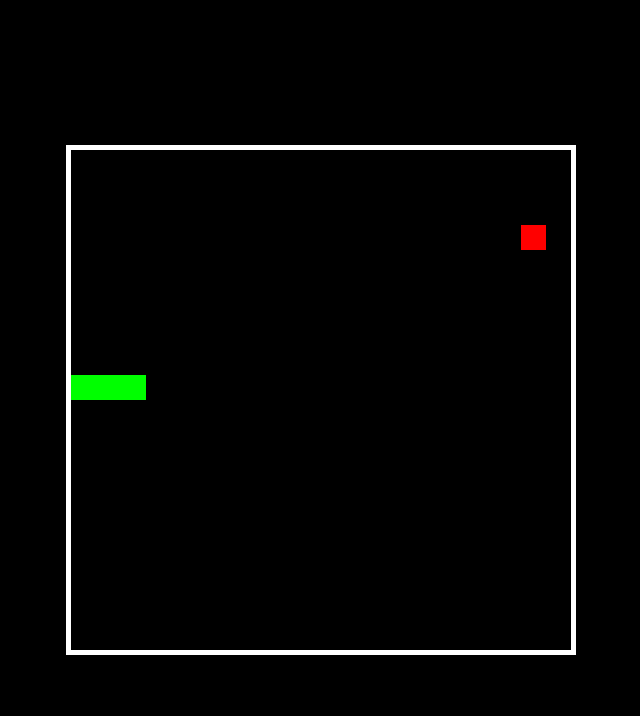
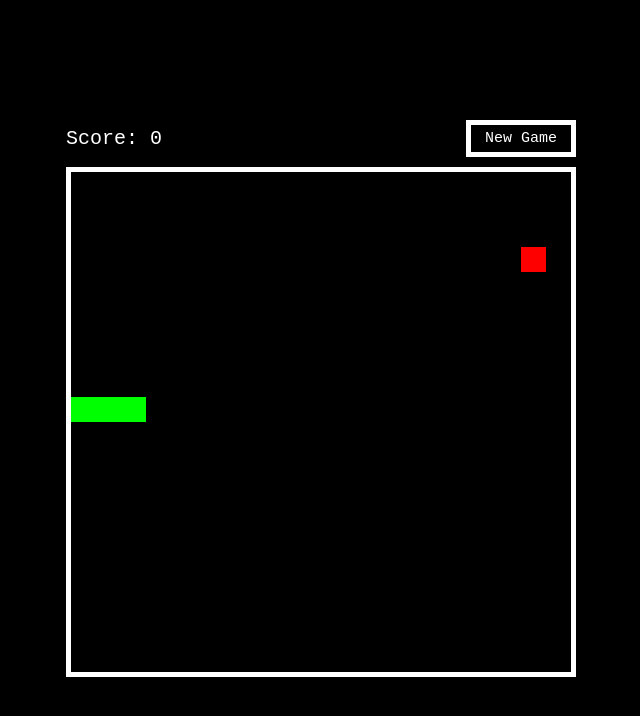
Before and after one commit to asemarian/snake, a plain HTML site: page index.html in a window 1280 px wide. Shown: the whole page, without its empty margins (319-959 px from the left). Drawn offline with Linux system fonts and the light colour scheme.

Commit message:
keeping track of the score + new game button

```diff
--- a/index.html
+++ b/index.html
@@ -9,9 +9,17 @@
 </head>
 
 <body>
-    <canvas width="500" height="500">
-        Your browser does not support HTML5 Canvas.
-    </canvas>
+    <main>
+        <section>
+            <p>Score: 0</p>
+            <button id="new-game">New Game</button>
+        </section>
+        <section>
+            <canvas width="500" height="500">
+                Your browser does not support HTML5 Canvas.
+            </canvas>
+        </section>
+    </main>
     <script src="script.js"></script>
 </body>
 
--- a/script.js
+++ b/script.js
@@ -1,12 +1,18 @@
 const canvas = document.querySelector("canvas");
 
 const context = canvas.getContext("2d");
+const startGameButton = document.querySelector("#start");
+const newGameButton = document.querySelector("#new-game");
+
+const currentScore = document.querySelector("p");
 
 const cell = 25;
+let score = 0;
+let highScore = localStorage.getItem("highScore") || 0;
 
 // context.fillStyle = "magenta";
 // context.fillRect(9 * cell, 9 * cell, cell, cell);
-const snake = [
+let snake = [
     {
         x: 9 * cell,
         y: 9 * cell
@@ -20,6 +26,8 @@ const snake = [
         y: 9 * cell
     }
 ];
+
+
 
 let direction = "left";
 document.addEventListener("keydown", ({ keyCode }) => {
@@ -57,7 +65,8 @@ const endGame = () => {
     }
 
 }
-const interval = setInterval(() => {
+
+const game = () => {
     // clear screen
     context.fillStyle = "black";
     context.fillRect(0, 0, 500, 500);
@@ -150,7 +159,7 @@ const interval = setInterval(() => {
         }
         if (snake.some(cell => head.x === cell.x && head.y === cell.y)) {
             context.fillStyle = "#00000080";
-            context.fillRect(0, 0, 500, 500)
+            context.fillRect(0, 0, 500, 500);
             clearInterval(interval);
         }
         snake.pop();
@@ -160,6 +169,10 @@ const interval = setInterval(() => {
     if (head.x === food.x && head.y === food.y) {
         snake.push(food)
         food = getRandomPosition();
+        score++;
+        currentScore.textContent = score > highScore ? `New High Score: ${score}` : `Score: ${score}`;
+        highScore = score > highScore ? score : highScore;
+        localStorage.setItem("highScore", highScore);
     }
 
     // self collision detection
@@ -169,4 +182,26 @@ const interval = setInterval(() => {
     //     }
     // }
 
-}, 100);
+}
+
+let interval = setInterval(game, 100);
+let newInterval;
+newGameButton.onclick = () => {
+    snake = [
+        {
+            x: 9 * cell,
+            y: 9 * cell
+        },
+        {
+            x: 10 * cell,
+            y: 9 * cell
+        },
+        {
+            x: 11 * cell,
+            y: 9 * cell
+        }
+    ];
+    direction = "left";
+    food = getRandomPosition();
+    window.location.reload();
+}
--- a/style.css
+++ b/style.css
@@ -12,6 +12,41 @@ body {
     place-items: center;
 }
 
+main {
+    display: flex;
+    flex-direction: column;
+}
+
+main > section:first-child {
+    display: flex;
+    color: white;
+    font-family: monospace;
+    margin-bottom: 10px;
+}
+
+main > section:first-child > p {
+    margin-right: auto;
+    display: grid;
+    place-items: center;
+    font-size: 20px;
+}
+
+button {
+    background-color: transparent;
+    color: white;
+    font-family: inherit;
+    font-size: 15px;
+    border: 5px solid white;
+    outline: none;
+    padding: 5px;
+    width: 110px;
+}
+
+button:hover {
+    background-color: white;
+    color: black;
+}
+
 canvas {
     border: 5px solid white;
 }
```
